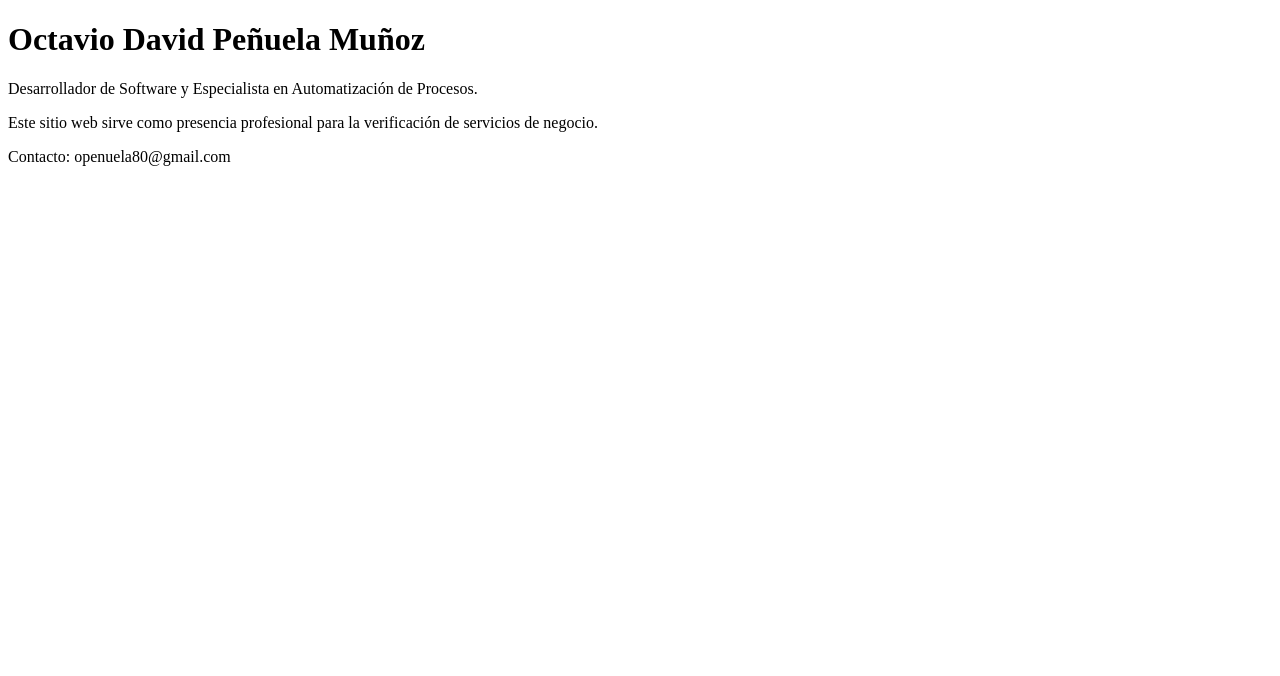
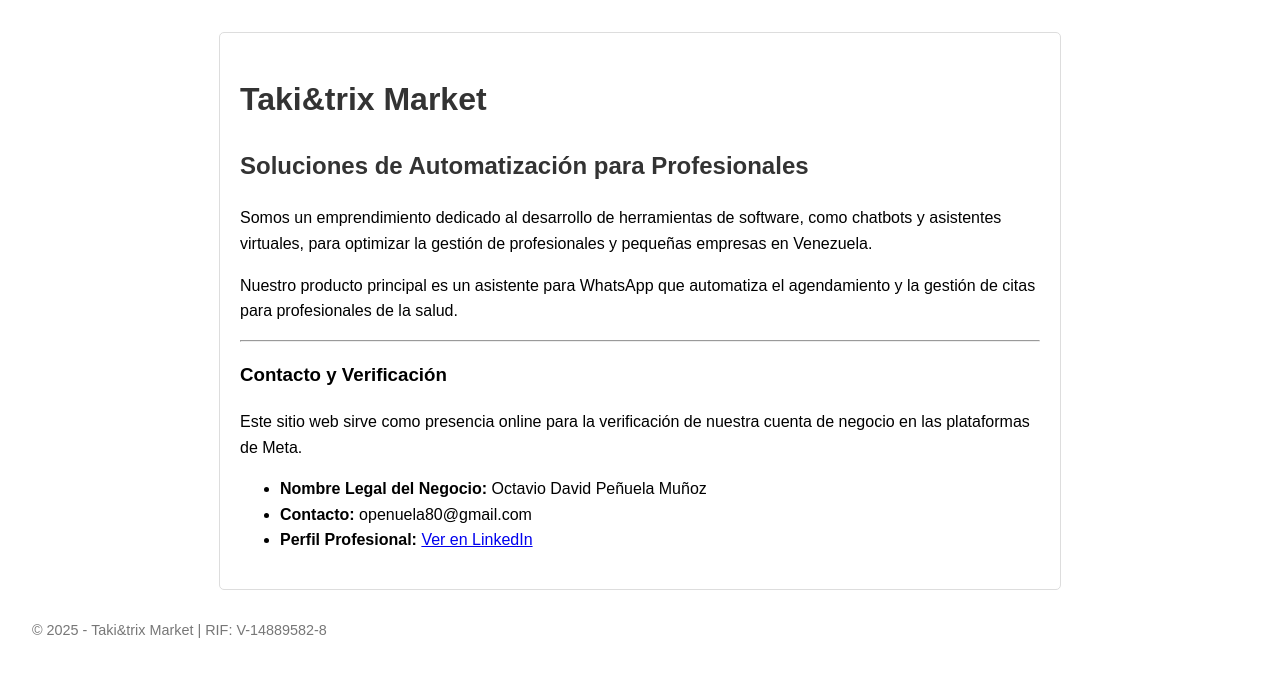
Before and after one commit to octavio-p/octavio-p.github.io, a plain HTML site: page index.html in a window 1280 px wide. Drawn offline with Linux system fonts and the light colour scheme.

Commit message:
Update index.html

```diff
--- a/index.html
+++ b/index.html
@@ -2,12 +2,43 @@
 <html lang="es">
 <head>
     <meta charset="UTF-8">
-    <title>Octavio Peñuela - Soluciones de Software</title>
+    <meta name="viewport" content="width=device-width, initial-scale=1.0">
+    <title>Taki&trix Market - Soluciones de Automatización</title>
+    <style>
+        body { font-family: Arial, sans-serif; line-height: 1.6; margin: 2em; }
+        .container { max-width: 800px; margin: auto; padding: 20px; border: 1px solid #ddd; border-radius: 5px; }
+        h1, h2 { color: #333; }
+        footer { margin-top: 2em; font-size: 0.9em; color: #777; }
+    </style>
 </head>
 <body>
-    <h1>Octavio David Peñuela Muñoz</h1>
-    <p>Desarrollador de Software y Especialista en Automatización de Procesos.</p>
-    <p>Este sitio web sirve como presencia profesional para la verificación de servicios de negocio.</p>
-    <p>Contacto: openuela80@gmail.com</p>
+    <div class="container">
+        <h1>Taki&trix Market</h1>
+        <h2>Soluciones de Automatización para Profesionales</h2>
+
+        <p>
+            Somos un emprendimiento dedicado al desarrollo de herramientas de software, como chatbots y asistentes virtuales, para optimizar la gestión de profesionales y pequeñas empresas en Venezuela.
+        </p>
+        <p>
+            Nuestro producto principal es un asistente para WhatsApp que automatiza el agendamiento y la gestión de citas para profesionales de la salud.
+        </p>
+
+        <hr>
+
+        <h3>Contacto y Verificación</h3>
+        <p>
+            Este sitio web sirve como presencia online para la verificación de nuestra cuenta de negocio en las plataformas de Meta.
+        </p>
+        <ul>
+            <li><strong>Nombre Legal del Negocio:</strong> Octavio David Peñuela Muñoz</li>
+            <li><strong>Contacto:</strong> openuela80@gmail.com</li>
+            <li><strong>Perfil Profesional:</strong> <a href="www.linkedin.com/in/octavio242199349">Ver en LinkedIn</a></li>
+        </ul>
+    </div>
+
+    <footer>
+        <p>&copy; 2025 - Taki&trix Market | RIF: V-14889582-8</p>
+    </footer>
+
 </body>
 </html>
```
